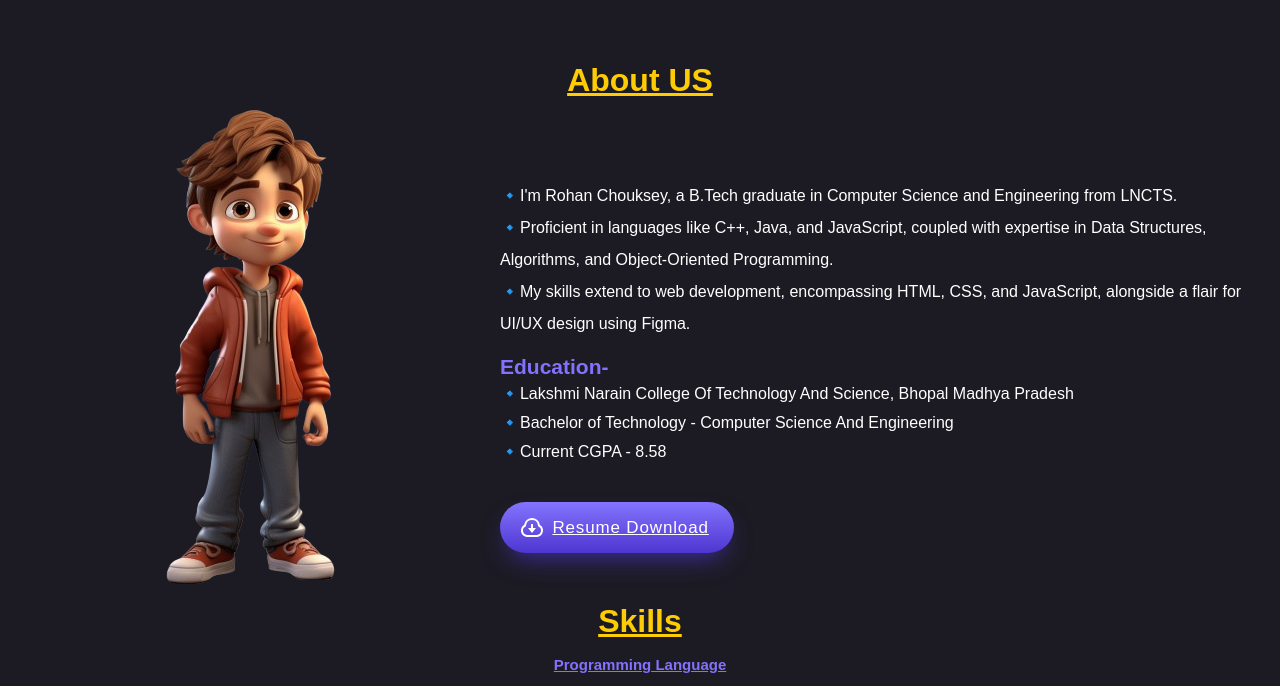
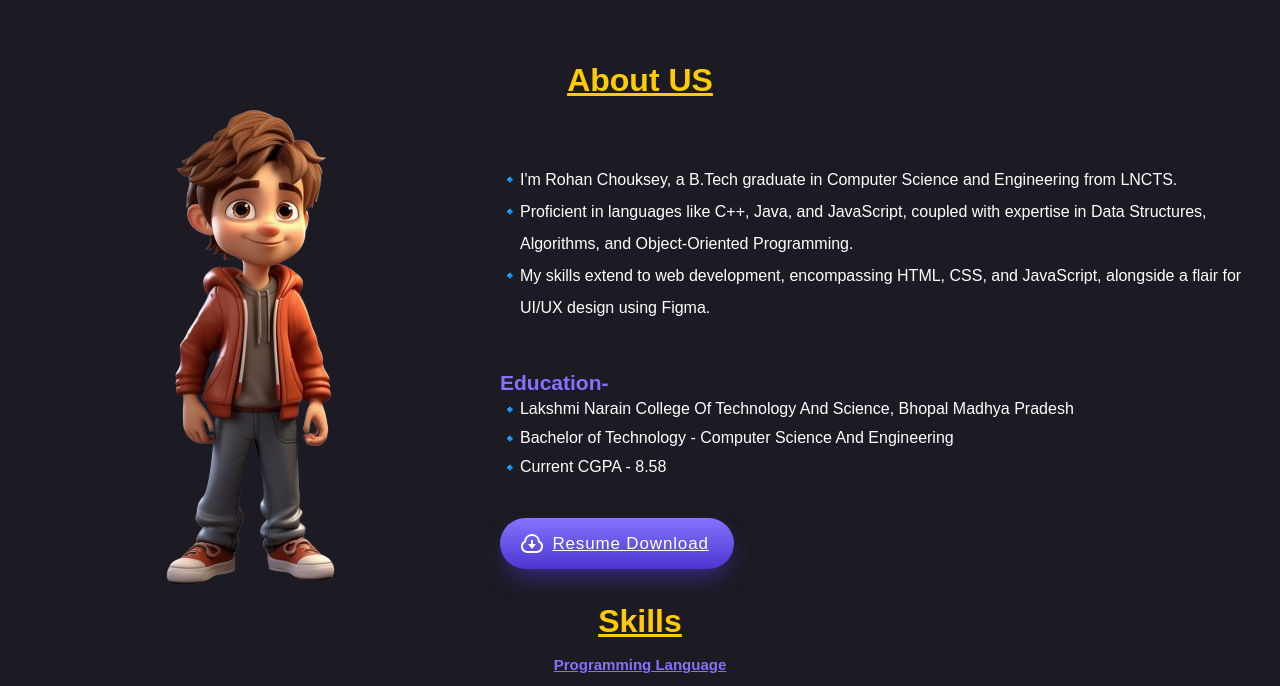
Before and after one commit to ROHANCHOUKSEY/2portfolio, a plain HTML site: page index.html in a window 1280 px wide. Shown: the part 553-1239 px from the top of the page. Drawn offline with Linux system fonts and the light colour scheme.

Commit message:
Updated the code with new changes

```diff
--- a/index.html
+++ b/index.html
@@ -47,34 +47,92 @@
 
 
 
+
     <div class="aboutUs" id="aboutus">
         <h1>About US</h1>
         <div class="aboutUsIntro">
           <div class="intrImg">
-                <img src="./image/2150797600-removebg-preview.png" alt="" srcset="">
+            <img
+              src="./image/2150797600-removebg-preview.png"
+              alt=""
+              srcset=""
+            />
           </div>
           <div class="aboutMe">
-                <p class="aboutMeContent" style="color: white;">
-                    🔹I'm Rohan Chouksey, a B.Tech graduate in Computer Science and Engineering from LNCTS.
-                    <br>
-                    🔹Proficient in languages like C++, Java, and JavaScript, coupled with expertise in Data Structures, Algorithms, and Object-Oriented Programming.
-                    <br>
-                    🔹My skills extend to web development, encompassing HTML, CSS, and JavaScript, alongside a flair for UI/UX design using Figma.
-                    <br>
+            <div class="aboutMeContent" style="color: white">
+              <div class="Information">
+                <p>🔹</p>
+                <p>
+                  I'm Rohan Chouksey, a B.Tech graduate in Computer Science and
+                  Engineering from LNCTS.
                 </p>
+              </div>
+              <div class="Information">
+                <p>🔹</p>
+                <p>
+                  Proficient in languages like C++, Java, and JavaScript,
+                  coupled with expertise in Data Structures, Algorithms, and
+                  Object-Oriented Programming.
+                </p>
+              </div>
+              <div class="Information">
+                <p>🔹</p>
+                <p>
+                  My skills extend to web development, encompassing HTML, CSS,
+                  and JavaScript, alongside a flair for UI/UX design using
+                  Figma.
+                </p>
+              </div>
+              <br />
+            </div>
             <div class="education">
               <h1>Education-</h1>
               <div class="educationDiv">
-                        <p>🔹Lakshmi Narain College Of Technology And Science, Bhopal Madhya Pradesh</p>
-                        <p>🔹Bachelor of Technology - Computer Science And Engineering</p>
-                        <p>🔹Current CGPA - 8.58</p>
+                <div class="EducationInformation">
+                    <p>🔹</p>
+                    <p>
+                        Lakshmi Narain College Of Technology And Science, Bhopal
+                        Madhya Pradesh
+                    </p>
                 </div>
-                    <button  class="ResumeButton">
-                        <a href="https://drive.google.com/file/d/1NmKPyJxmLYyJ6ouCU6xbfWegmi9eZEyK/view?usp=sharing" class="cssbuttons-io-button">
-                            <svg style="background: none;" height="24" width="24" viewBox="0 0 24 24" xmlns="http://www.w3.org/2000/svg"><path d="M0 0h24v24H0z" fill="none"></path><path d="M1 14.5a6.496 6.496 0 0 1 3.064-5.519 8.001 8.001 0 0 1 15.872 0 6.5 6.5 0 0 1-2.936 12L7 21c-3.356-.274-6-3.078-6-6.5zm15.848 4.487a4.5 4.5 0 0 0 2.03-8.309l-.807-.503-.12-.942a6.001 6.001 0 0 0-11.903 0l-.12.942-.805.503a4.5 4.5 0 0 0 2.029 8.309l.173.013h9.35l.173-.013zM13 12h3l-4 5-4-5h3V8h2v4z" fill="currentColor"></path></svg>
-                            <span style="background: none;">Resume Download</span>
+
+                <div class="EducationInformation">
+                    <p>🔹</p>
+                    <p>
+                        Bachelor of Technology - Computer Science And Engineering
+                    </p>
+                </div>
+
+                <div class="EducationInformation">
+                    <p>🔹</p>
+                    <p>
+                        Current CGPA - 8.58
+                    </p>
+                </div>
+              </div>
+              <div class="ResumeContainer">
+                <button class="ResumeButton">
+                  <a
+                    href="https://drive.google.com/file/d/1NmKPyJxmLYyJ6ouCU6xbfWegmi9eZEyK/view?usp=sharing"
+                    class="cssbuttons-io-button"
+                  >
+                    <svg
+                      style="background: none"
+                      height="24"
+                      width="24"
+                      viewBox="0 0 24 24"
+                      xmlns="http://www.w3.org/2000/svg"
+                    >
+                      <path d="M0 0h24v24H0z" fill="none"></path>
+                      <path
+                        d="M1 14.5a6.496 6.496 0 0 1 3.064-5.519 8.001 8.001 0 0 1 15.872 0 6.5 6.5 0 0 1-2.936 12L7 21c-3.356-.274-6-3.078-6-6.5zm15.848 4.487a4.5 4.5 0 0 0 2.03-8.309l-.807-.503-.12-.942a6.001 6.001 0 0 0-11.903 0l-.12.942-.805.503a4.5 4.5 0 0 0 2.029 8.309l.173.013h9.35l.173-.013zM13 12h3l-4 5-4-5h3V8h2v4z"
+                        fill="currentColor"
+                      ></path>
+                    </svg>
+                    <span style="background: none">Resume Download</span>
                   </a>
                 </button>
+              </div>
             </div>
           </div>
         </div>
--- a/style.css
+++ b/style.css
@@ -107,6 +107,10 @@ body {
   color: white;
 }
 
+.aboutMeContent .Information {
+  display: flex !important;
+}
+
 .aboutUsIntro {
   display: flex;
   justify-content: center;
@@ -140,6 +144,11 @@ body {
   color: white;
   margin-bottom: 10px;
 }
+
+.education .EducationInformation {
+  display: flex !important;
+}
+
 
 .ResumeButton {
   border: none;
```
Lines whose indentation alone changed are shown as unchanged.
